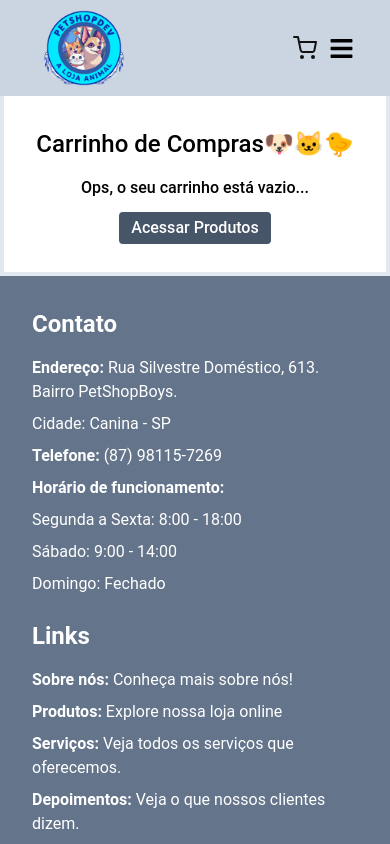
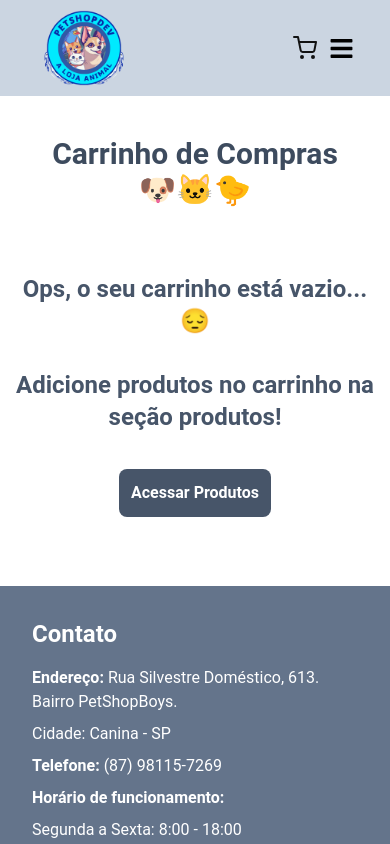
Before and after one commit to alexdev613/devpetshop-to-deploy, a React (Vite) app: page /carrinho in a window 390 px wide. Shown: the top 844 px of the page. Built offline with nearby package versions, Linux system fonts and the light colour scheme.

Commit message:
styles: mudei a estilização e configurei um novo layout para smartphone, para deixar mais responsiva a aplicação.

```diff
--- a/src/pages/Cart/index.tsx
+++ b/src/pages/Cart/index.tsx
@@ -37,8 +37,8 @@ export function Cart() {
   return (
     <div className="w-full max-w-7xl mx-auto">
       <ScrollToTop />
-      <div className="w-full max-w-7xl mx-auto border-4 border-t-0 border-slate-200 p-4">
-        <h1 className="font-medium text-2xl text-center my-4 ">Carrinho de Compras🐶🐱🐤</h1>
+      <div className="w-full max-w-7xl mx-auto p-4">
+        <h1 className="font-semibold text-3xl text-center text-slate-700/95 my-6 ">Carrinho de Compras <p>🐶🐱🐤</p></h1>
 
         <ModalOrder
           isOpen={isModalOpen}
@@ -54,11 +54,14 @@ export function Cart() {
       </ModalOrder>
 
         {cart.length === 0 && (
-          <div className='flex flex-col items-center justify-center min-w-7xl'>
-            <p className='font-medium'>Ops, o seu carrinho está vazio...</p>
+          <div className='flex flex-col items-center justify-center min-w-7xl min-h-[40vh]'>
+            <h3 className='mb-6 font-bold text-2xl text-center text-slate-600'>Ops, o seu carrinho está vazio...😔
+              <br /><br />Adicione produtos no carrinho na seção produtos!
+            </h3>
             <Link
               to="/#products"
-              className='bg-slate-600 my-3 px-3 py-1 text-white font-medium rounded'
+              className='bg-slate-600 my-3 px-3 py-3 text-white font-semibold rounded-lg
+              hover:bg-slate-500 transition duration-700'
             >
               Acessar Produtos
             </Link>
@@ -66,31 +69,32 @@ export function Cart() {
         )}
 
         {cart.map((item) => (
-          <section key={item.id} className="flex items-center justify-between border-b-2 border-gray-300">
-            <div>
+          <section key={item.id} className="flex flex-col md:flex-row md:items-center items-center justify-center md:justify-between border-b-2 border-gray-300">
+            <div className='w-full flex flex-col justify-center items-center md:justify-between md:w-fit overflow-visible'>
               <img
                 src={item.cover}
                 alt={item.title}
-                className="w-28"
+                className="w-48"
               />
-              <p className='w-10 py-3 text-center text-nowrap text-sm'>{item.title}</p>
+              <p className='md:w-52 py-2 text-center text-xl font-semibold px-6 md:px-0 text-slate-700 md:whitespace-nowrap'>{item.title}</p>
 
             </div>
-            <strong className='text-center'>Preço Un: <br />
+
+            <strong className='text-center text-slate-700 pb-3'>Preço Un: <br />
               {item.price.toLocaleString("pt-BR", {
                 style: "currency",
                 currency: "BRL"
               })}
             </strong>
 
-            <div className="flex items-center justify-center gap-3">
+            <div className="flex items-center justify-center gap-2 border border-slate-500 py-1 px-1.5 rounded-lg">
               <button
                 className="bg-slate-600 w-6 h-6 rounded text-white font-medium flex items-center justify-center"
                 onClick={ () => removeItemCart(item) }
               >
                 -
               </button>
-              <span className="font-normal text-center">
+              <span className="font-bold text-xl text-center text-slate-800">
                 {item.amount}
               </span>
               <button
@@ -101,8 +105,8 @@ export function Cart() {
               </button>
             </div>
 
-            <strong className="float-right text-justify">
-              <span className='float-right'>SubTotal:</span>
+            <strong className="md:float-right text-center text-slate-600 text-xl my-4">
+              <span className='md:float-right'>SubTotal:</span>
               <p>
                 {item.total.toLocaleString("pr-BR",{
                   style: "currency",
@@ -118,7 +122,7 @@ export function Cart() {
 
       {cart.length !== 0 && (
         <div className='w-full flex flex-row-reverse px-3'>
-          <div className='w-full sm:w-72 mt-4 border-slate-300 border-2 py-2 px-3 mb-10'>
+          <div className='w-full sm:w-72 mt-6 border-slate-300 border-2 rounded py-2 px-3 mb-10'>
             <p className=''>Quantidade de produtos: {qtdProducts}</p>
             <p className="font-bold  mb-4">Total: {total}</p>
             <button
```
